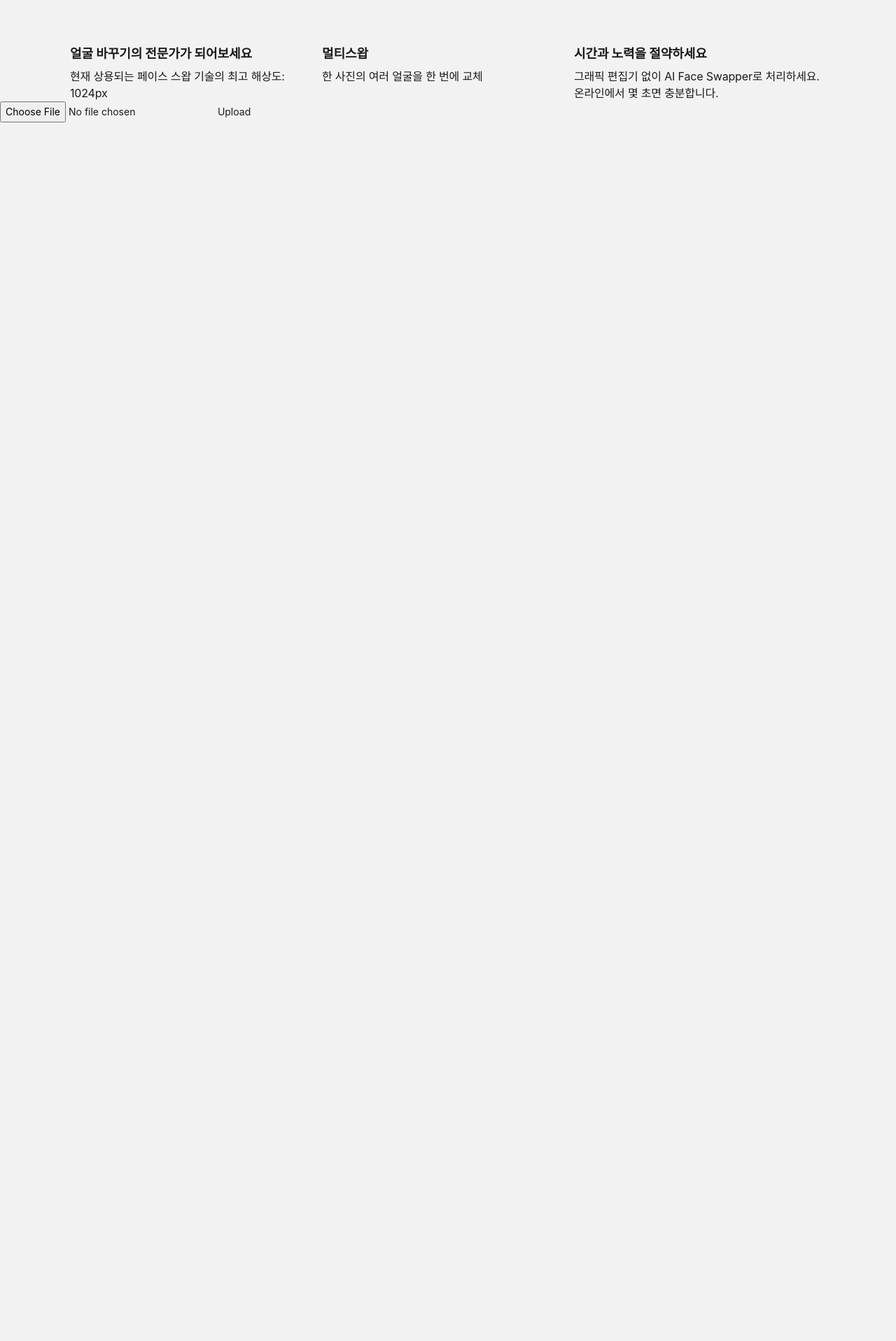
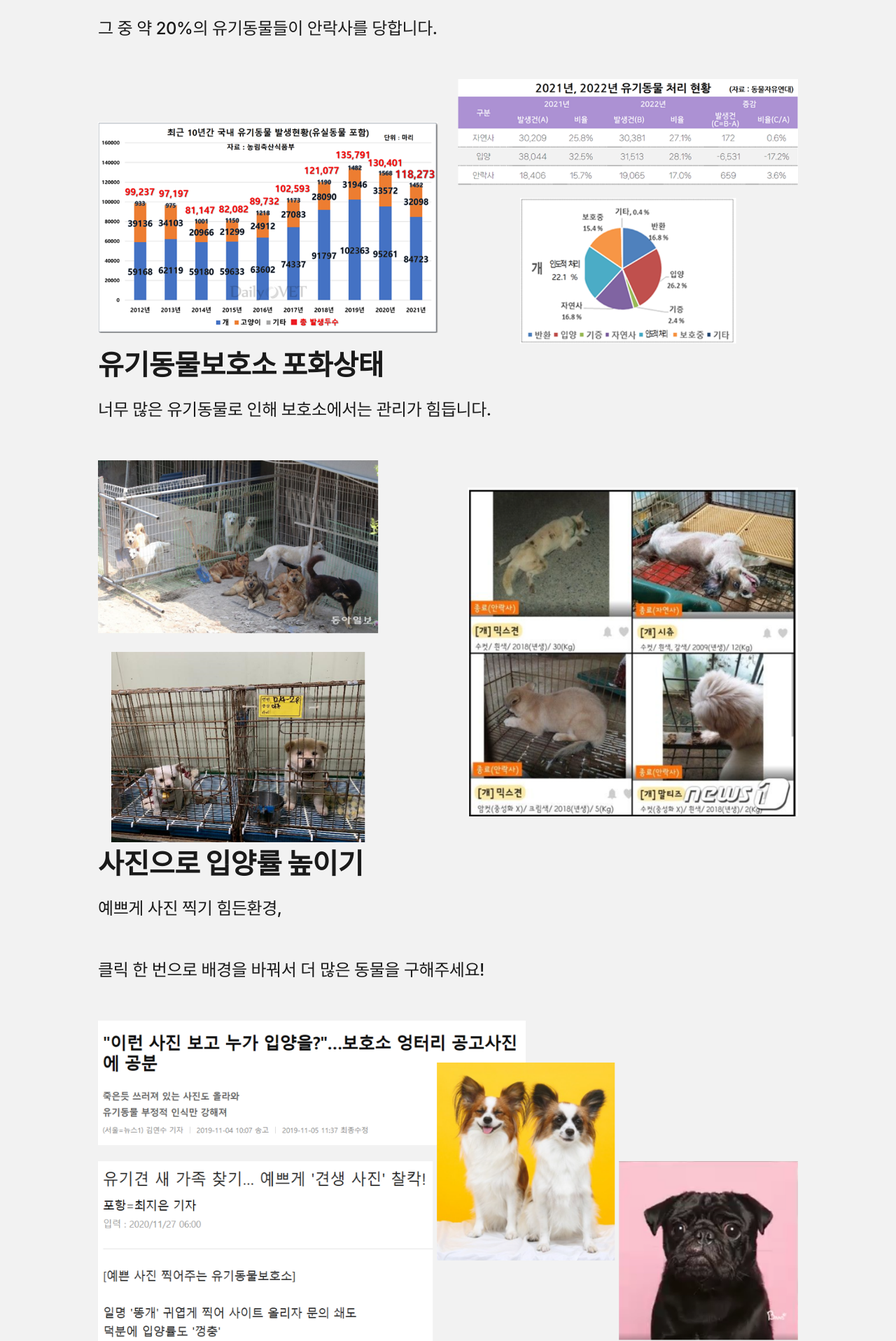
Before and after one commit to minjun9282/Pawsitive-Transformations, a Flask app: page / in a window 1280 px wide. Shown: the part 825-2742 px from the top of the page at 70% size. Before the commit the page ends 1000 px from the top, so only its background shows below. Run offline with Flask 3, Linux system fonts and the light colour scheme; parts of the project's set-up code (start-up, migrations or seed data) failed here and were passed over; some libraries are stand-ins or nearby versions.

Commit message:
change html codes

```diff
--- a/templates/home.html
+++ b/templates/home.html
@@ -593,18 +593,22 @@
       <section class="main">
           <div id="hero-container" class="container">
               <div data-v-c980af24 class="fs-hero container">
-                    <div data-v-c980af24 class="fs-hero__block fs-hero__block--headline">
-                        <div data-v-c980af24 class="fs-hero__column fs-hero__column--texts">
+                  <div class="fs-hero__block fs-hero__block--headline">
+                      <!-- <div data-v-c980af24 class="fs-hero__column fs-hero__column--texts"> -->
                         <div class="center-text">
-                            <h1 data-v-c980af24 class="marketing-header1">Pawsitive Transformations</h1>
-                            <h2 data-v-c980af24 class="marketing-text--medium">클릭 한번으로 유기견 사진의 배경을 변환하여 강아지를 구해주세요!</h2>
+                          <h1  class="marketing-header1">Pawsitive Transformations</h1>
+                          <h2  class="marketing-text--medium">클릭 한번으로 유기견 사진의 배경을 변환하여 강아지를 구해주세요!</h2>
                         </div>
                   </div>
-                        <div data-v-c980af24 class="fs-hero__column fs-hero__column--dropzone">
-                          <div data-v-c980af24="" class="fs-hero__block fs-hero__block--images">
-                            <img data-v-c980af24="" src="https://maxst.icons8.com/vue-static/faceswapper/images/hero-images.png" alt="Face Swapper Examples" class="desktop">
-                          </div>
-                    </div>
+                  <div  class="fs-hero__block fs-hero__block--images"><img data-v-c980af24="" src="/static/images/0000.png" alt="Face Swapper Examples" class="desktop"><img data-v-c980af24="" src="0000.png" alt="Face Swapper Examples" class="mobile"></div>
+                  <div data-v-5e7269cf="" class="fs-cases container">
+                    <div data-v-5e7269cf="" class="fs-cases__title product-header1">매년 10만 마리 이상의 유기동물 발생</div><div data-v-5e7269cf="" class="fs-cases__subtitle product-header2">그 중 약 20%의 유기동물들이 안락사를 당합니다.</div>
+                    <div  class="fs-hero__block fs-hero__block--images"><img data-v-c980af24="" src="/static/images/0.png" alt="Face Swapper Examples" class="desktop"><img data-v-c980af24="" src="0.png" alt="Face Swapper Examples" class="mobile"></div>
+                    <div data-v-5e7269cf="" class="fs-cases__title product-header1">유기동물보호소 포화상태</div><div data-v-5e7269cf="" class="fs-cases__subtitle product-header2">너무 많은 유기동물로 인해 보호소에서는 관리가 힘듭니다.</div>
+                    <div  class="fs-hero__block fs-hero__block--images"><img data-v-c980af24="" src="/static/images/00.png" alt="Face Swapper Examples" class="desktop"><img data-v-c980af24="" src="00.png" alt="Face Swapper Examples" class="mobile"></div>
+                    <div data-v-5e7269cf="" class="fs-cases__title product-header1">사진으로 입양률 높이기</div><div data-v-5e7269cf="" class="fs-cases__subtitle product-header2">예쁘게 사진 찍기 힘든환경,</div>
+                    <div data-v-5e7269cf="" class="fs-cases__subtitle product-header2">클릭 한 번으로 배경을 바꿔서 더 많은 동물을 구해주세요!</div>
+                    <div  class="fs-hero__block fs-hero__block--images"><img data-v-c980af24="" src="/static/images/000.png" alt="Face Swapper Examples" class="desktop"><img data-v-c980af24="" src="000.png" alt="Face Swapper Examples" class="mobile"></div>
                 </div>
                   <div data-v-c980af24="" class="fs-hero__block fs-hero__block--images">
                   <div data-v-157fc7ae data-v-c980af24 class="fs-dropzone">
@@ -660,35 +664,7 @@
                             </div>
                           </div>
 
-                            <div data-v-c980af24 class="fs-hero__block fs-hero__block--profits">
-                              <div data-v-c980af24 class="fs-hero__column--thirty">
-                                  <div data-v-c980af24 class="fs-hero__icon">
-                                      <svg width="100%" height="100%">
-                                          <use href="#swap-pro"></use>
-                                      </svg>
-                                  </div>
-                                  <div data-v-c980af24 class="fs-hero__title product-header3">얼굴 바꾸기의 전문가가 되어보세요</div>
-                                  <div data-v-c980af24 class="fs-hero__description product-text--medium">현재 상용되는 페이스 스왑 기술의 최고 해상도: 1024px</div>
-                              </div>
-                              <div data-v-c980af24 class="fs-hero__column--thirty">
-                                  <div data-v-c980af24 class="fs-hero__icon">
-                                      <svg width="100%" height="100%">
-                                          <use href="#multi-swap"></use>
-                                      </svg>
-                                  </div>
-                                  <div data-v-c980af24 class="fs-hero__title product-header3">멀티스왑</div>
-                                  <div data-v-c980af24 class="fs-hero__description product-text--medium">한 사진의 여러 얼굴을 한 번에 교체</div>
-                              </div>
-                              <div data-v-c980af24 class="fs-hero__column--thirty">
-                                  <div data-v-c980af24 class="fs-hero__icon">
-                                      <svg width="100%" height="100%">
-                                          <use href="#rabbit"></use>
-                                      </svg>
-                                  </div>
-                                  <div data-v-c980af24 class="fs-hero__title product-header3">시간과 노력을 절약하세요</div>
-                                  <div data-v-c980af24 class="fs-hero__description product-text--medium">그래픽 편집기 없이 AI Face Swapper로 처리하세요. 온라인에서 몇 초면 충분합니다.
-                                  </div>
-                              </div>
+
                           </div>
                         </div>
                         </div>
@@ -698,8 +674,9 @@
         </section>
 
         <form action="/upload" method="post" enctype="multipart/form-data">
-          <input type="file" name="image" accept="image/*">
-          <input type="submit" value="Upload">
+          <label for="image" style="display: none;">파일 선택</label>
+          <input type="file" name="image" id="image" accept="image/*" style="display: none;">
+          <input type="submit" value="업로드" style="display: none;">
         </form>
 
         <!-- 업로드된 이미지 표시 -->
@@ -747,6 +724,27 @@
         const changeButton = document.getElementById("change-button");
         const downloadButton = document.getElementById("download-button");
         const downloadedImage = document.getElementById("downloaded-image");
+        const targetHeight = 200;
+
+        // 다운로드 버튼 클릭 이벤트 처리
+        function downloadImage() {
+            const imageUrl = downloadedImage.src;
+
+            // 이미지를 Blob 객체로 변환
+            fetch(imageUrl)
+                .then(response => response.blob())
+                .then(blob => {
+                    // Blob을 파일로 저장
+                    const a = document.createElement("a");
+                    const url = window.URL.createObjectURL(blob);
+                    a.href = url;
+                    a.download = "result_image.jpg"; // 다운로드될 이미지 파일 이름
+                    document.body.appendChild(a);
+                    a.click();
+                    window.URL.revokeObjectURL(url);
+                })
+                .catch(error => console.error('Error:', error));
+        }
 
         // "변경하기" 버튼 클릭 이벤트 처리
         changeButton.addEventListener("click", function() {
@@ -762,30 +760,33 @@
                 // Blob을 이미지로 변환하여 화면에 표시
                 const imageUrl = URL.createObjectURL(blob);
                 downloadedImage.src = imageUrl;
+
+                downloadedImage.onload = function(){
+                    // 이미지의 원본 크기 가져오기
+                    const originalWidth = downloadedImage.naturalWidth;
+                    const originalHeight = downloadedImage.naturalHeight;
+                    // 원하는 세로 크기에 대한 비율 계산
+                    const aspectRatio = originalWidth / originalHeight;
+                    const newWidth = Math.round(targetHeight * aspectRatio);
+                    // 이미지 크기 조절
+                    downloadedImage.width = newWidth;
+                    downloadedImage.height = targetHeight;
+                    // 이미지를 화면에 꽉 차게 표시하되, 원본 비율 유지
+                    downloadedImage.style.objectFit = "cover";
                     downloadedImage.style.display = "block";
-                downloadButton.style.display = "block";
+
+                    // 이미지 로딩이 완료된 후에 다운로드 버튼 이벤트 등록
+                    downloadButton.addEventListener("click", downloadImage);
+                };
+
+
+
             })
             .catch(error => console.error('Error:', error));
         });
 
-        // 다운로드 버튼 클릭 이벤트 처리
-        downloadButton.addEventListener("click", function() {
-            const imageUrl = downloadedImage.src;
 
-            // 이미지를 Blob 객체로 변환
-            fetch(imageUrl)
-                .then(response => response.blob())
-                .then(blob => {
-                    // Blob을 파일로 저장
-                    const a = document.createElement("a");
-                    const url = window.URL.createObjectURL(blob);
-                    a.href = url;
-                    a.download = "result_image.jpg"; // 다운로드될 이미지 파일 이름
-                    document.body.appendChild(a);
-                    a.click();
-                    window.URL.revokeObjectURL(url);
-                });
-        });
+
 
         </script>
     </body>
```
Also changed, not shown: static/images/0.png (added), static/images/00.png (added), static/images/000.png (added), static/images/0000.png (added). Lines whose indentation alone changed are shown as unchanged.
